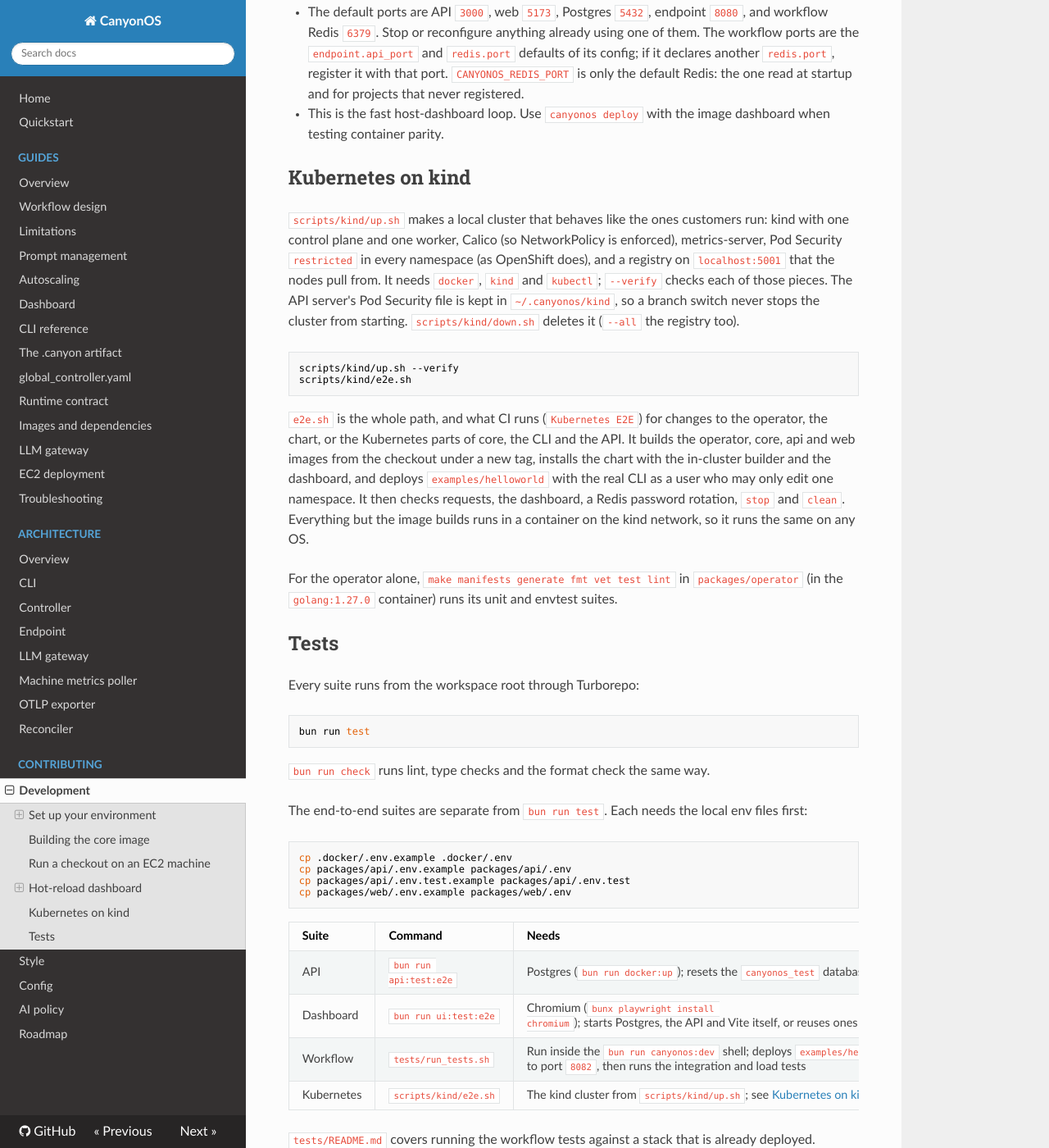
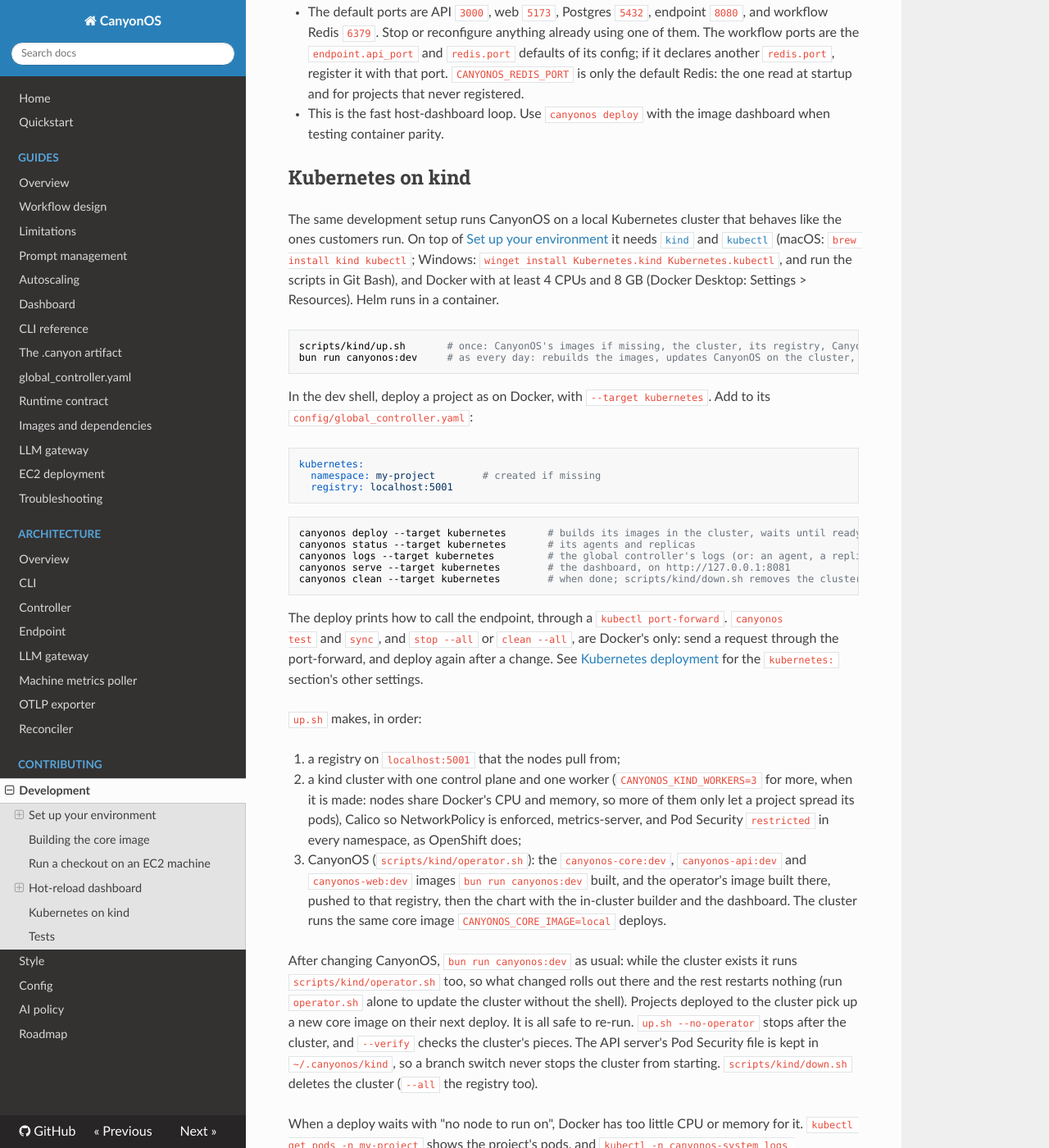
Before and after one commit to CanyonCodeCoreAI/canyonos, an MkDocs documentation site: the page built from docs/contributing/DEVELOPMENT.md, in a window 1280 px wide and 1400 px high, scrolled down 3825 px. Shown: the whole window at 82% size. Built offline with MkDocs 1.6.1, drawn with Linux system fonts in a browser that asks for light colours; nearby versions of some CDN libraries; some of the changed text lies outside the part shown.

Commit message:
Project import generated by Copybara.
GitOrigin-RevId: 6aa066d991b64744a4bdaa6fbcfdf14c436b8266

````diff
--- a/docs/contributing/DEVELOPMENT.md
+++ b/docs/contributing/DEVELOPMENT.md
@@ -166,26 +166,79 @@
 
 ## Kubernetes on kind
 
-`scripts/kind/up.sh` makes a local cluster that behaves like the ones customers run:
-kind with one control plane and one worker, Calico (so NetworkPolicy is enforced),
-metrics-server, Pod Security `restricted` in every namespace (as OpenShift does), and a
-registry on `localhost:5001` that the nodes pull from. It needs `docker`, `kind` and
-`kubectl`; `--verify` checks each of those pieces. The API server's Pod Security file
-is kept in `~/.canyonos/kind`, so a branch switch never stops the cluster from
-starting. `scripts/kind/down.sh` deletes it (`--all` the registry too).
+The same development setup runs CanyonOS on a local Kubernetes cluster that behaves
+like the ones customers run. On top of [Set up your environment](#set-up-your-environment)
+it needs [`kind`](https://kind.sigs.k8s.io/docs/user/quick-start/#installation) and
+[`kubectl`](https://kubernetes.io/docs/tasks/tools/) (macOS: `brew install kind kubectl`;
+Windows: `winget install Kubernetes.kind Kubernetes.kubectl`, and run the scripts in Git
+Bash), and Docker with at least 4 CPUs and 8 GB (Docker Desktop: Settings > Resources).
+Helm runs in a container.
 
 ```bash
-scripts/kind/up.sh --verify
+scripts/kind/up.sh       # once: CanyonOS's images if missing, the cluster, its registry, CanyonOS on it
+bun run canyonos:dev     # as every day: rebuilds the images, updates CanyonOS on the cluster, opens the dev shell
+```
+
+In the dev shell, deploy a project as on Docker, with `--target kubernetes`. Add to its
+`config/global_controller.yaml`:
+
+```yaml
+kubernetes:
+  namespace: my-project        # created if missing
+  registry: localhost:5001
+```
+
+```bash
+canyonos deploy --target kubernetes       # builds its images in the cluster, waits until ready
+canyonos status --target kubernetes       # its agents and replicas
+canyonos logs --target kubernetes         # the global controller's logs (or: an agent, a replica)
+canyonos serve --target kubernetes        # the dashboard, on http://127.0.0.1:8081
+canyonos clean --target kubernetes        # when done; scripts/kind/down.sh removes the cluster
+```
+
+The deploy prints how to call the endpoint, through a `kubectl port-forward`. `canyonos
+test` and `sync`, and `stop --all` or `clean --all`, are Docker's only: send a request
+through the port-forward, and deploy again after a change. See
+[Kubernetes deployment](../guides/KUBERNETES.md) for the `kubernetes:` section's other
+settings.
+
+`up.sh` makes, in order:
+
+1. a registry on `localhost:5001` that the nodes pull from;
+2. a kind cluster with one control plane and one worker (`CANYONOS_KIND_WORKERS=3` for
+   more, when it is made: nodes share Docker's CPU and memory, so more of them only
+   let a project spread its pods), Calico so NetworkPolicy is enforced, metrics-server,
+   and Pod Security `restricted` in every namespace, as OpenShift does;
+3. CanyonOS (`scripts/kind/operator.sh`): the `canyonos-core:dev`, `canyonos-api:dev`
+   and `canyonos-web:dev` images `bun run canyonos:dev` built, and the operator's image
+   built there, pushed to that registry, then the chart with the in-cluster builder and
+   the dashboard. The cluster runs the same core image `CANYONOS_CORE_IMAGE=local`
+   deploys.
+
+After changing CanyonOS, `bun run canyonos:dev` as usual: while the cluster exists it
+runs `scripts/kind/operator.sh` too, so what changed rolls out there and the rest
+restarts nothing (run `operator.sh` alone to update the cluster without the shell).
+Projects deployed to the cluster pick up a new core image on their next deploy. It is
+all safe to re-run. `up.sh --no-operator` stops after the cluster, and `--verify` checks the
+cluster's pieces. The API server's Pod Security file is kept in `~/.canyonos/kind`, so
+a branch switch never stops the cluster from starting. `scripts/kind/down.sh` deletes
+the cluster (`--all` the registry too).
+
+When a deploy waits with "no node to run on", Docker has too little CPU or memory for
+it. `kubectl get pods -n my-project` shows the project's pods, and
+`kubectl -n canyonos-system logs deploy/canyonos-controller-manager` the operator's log.
+
+```bash
 scripts/kind/e2e.sh
 ```
 
 `e2e.sh` is the whole path, and what CI runs (`Kubernetes E2E`) for changes to the
 operator, the chart, or the Kubernetes parts of core, the CLI and the API. It builds
-the operator, core, api and web images from the checkout under a new tag, installs the
-chart with the in-cluster builder and the dashboard, and deploys `examples/helloworld`
-with the real CLI as a user who may only edit one namespace. It then checks requests,
-the dashboard, a Redis password rotation, `stop` and `clean`. Everything but the image
-builds runs in a container on the kind network, so it runs the same on any OS.
+the images with `bun run canyonos:dev --images-only`, installs them (`operator.sh`), and
+deploys `examples/helloworld` with the real CLI as a user who may only edit one
+namespace. It then checks requests, the dashboard, a Redis password rotation, `stop`
+and `clean`. Everything but the image builds runs in a container on the kind network,
+so it runs the same on any OS.
 
 For the operator alone, `make manifests generate fmt vet test lint` in
 `packages/operator` (in the `golang:1.27.0` container) runs its unit and envtest suites.
````
Also changed, not shown: docs/guides/KUBERNETES.md (+3 -0 lines), 7 other files.
